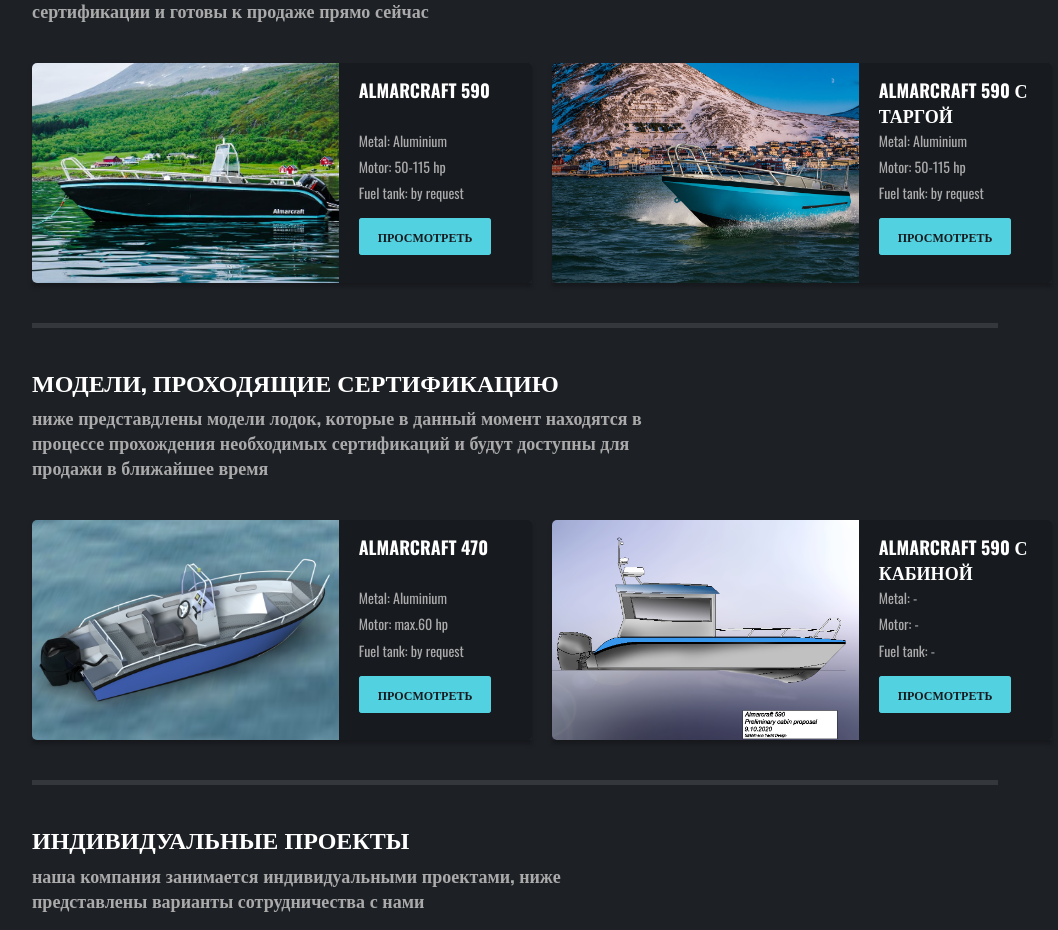
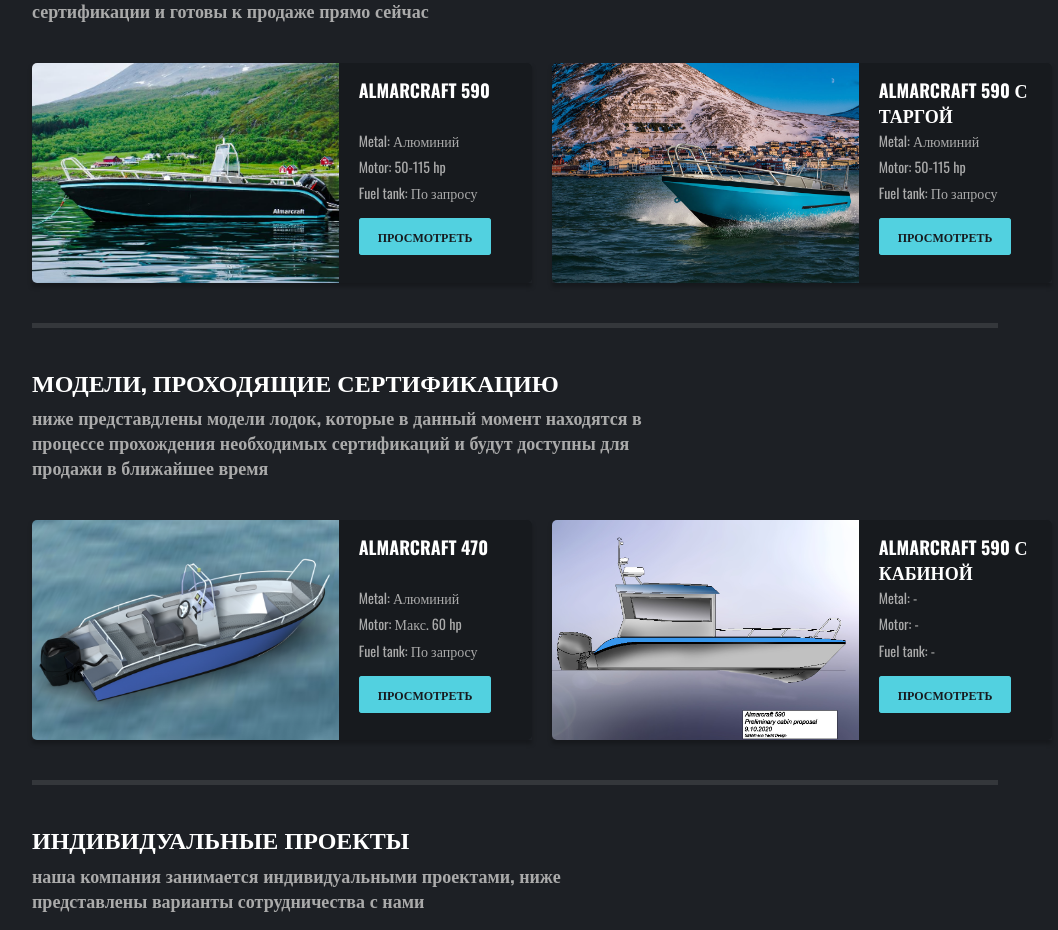
Before and after one commit to amckey/BPMS, a React (Create React App) app: page /#/ in a window 1280 px wide. Shown: the part 1000-1930 px from the top of the page, without its empty margins (125-1183 px from the left). Built offline with nearby package versions, Linux system fonts and the light colour scheme.

Commit message:
Update data.js

```diff
--- a/src/fixtures/data.js
+++ b/src/fixtures/data.js
@@ -34,9 +34,9 @@
     {   main: {
             title: 'Almarcraft 590',
             desc: 'Наша модель алюминиевой лодки для рыбалки и спорта - идеальный выбор для рыболовов с друзьями и семьями, которые хотят насладиться не только рыбалкой, но и заняться водными видами спорта или покататься на лыжах.',
-            metal: 'Aluminium',
+            metal: 'Алюминий',
             motor: '50-115 hp',
-            fuelTank: 'by request',
+            fuelTank: 'По запросу',
             picture: Alm590View4,
             short_link: 'almarcraft590',
             length: '5,92',
@@ -92,9 +92,9 @@
     {   main: {
             title: 'Almarcraft 590 с таргой',
             desc: ' Оснащение, отделка и детали делают каждую лодку Almarcraft уникальной, но прочный корпус остаётся неизменным. Сферы применения многочисленны, и мы производим не только прогулочные и рыбацкие лодки, но и лодки профессионального использования.',
-            metal: 'Aluminium',
+            metal: 'Алюминий',
             motor: '50-115 hp',
-            fuelTank: 'by request',
+            fuelTank: 'По запросу',
             picture: Targa3,
             short_link: 'almarcraft590targa',
             length: '5,92',
@@ -154,9 +154,9 @@
     {   main: {
             title: 'Almarcraft 470',
             desc: 'Лодку Almarcraft 470 отлично использовать не только на открытой воде, но и во внутренних водах. В данных момент проходит процесс сертификации. ',
-            metal: 'Aluminium',
-            motor: 'max.60 hp',
-            fuelTank: 'by request',
+            metal: 'Алюминий',
+            motor: 'Макс. 60 hp',
+            fuelTank: 'По запросу',
             picture: Almacraft470View1,
             short_link: 'almarcraft740',
             length: '4,7',
```
